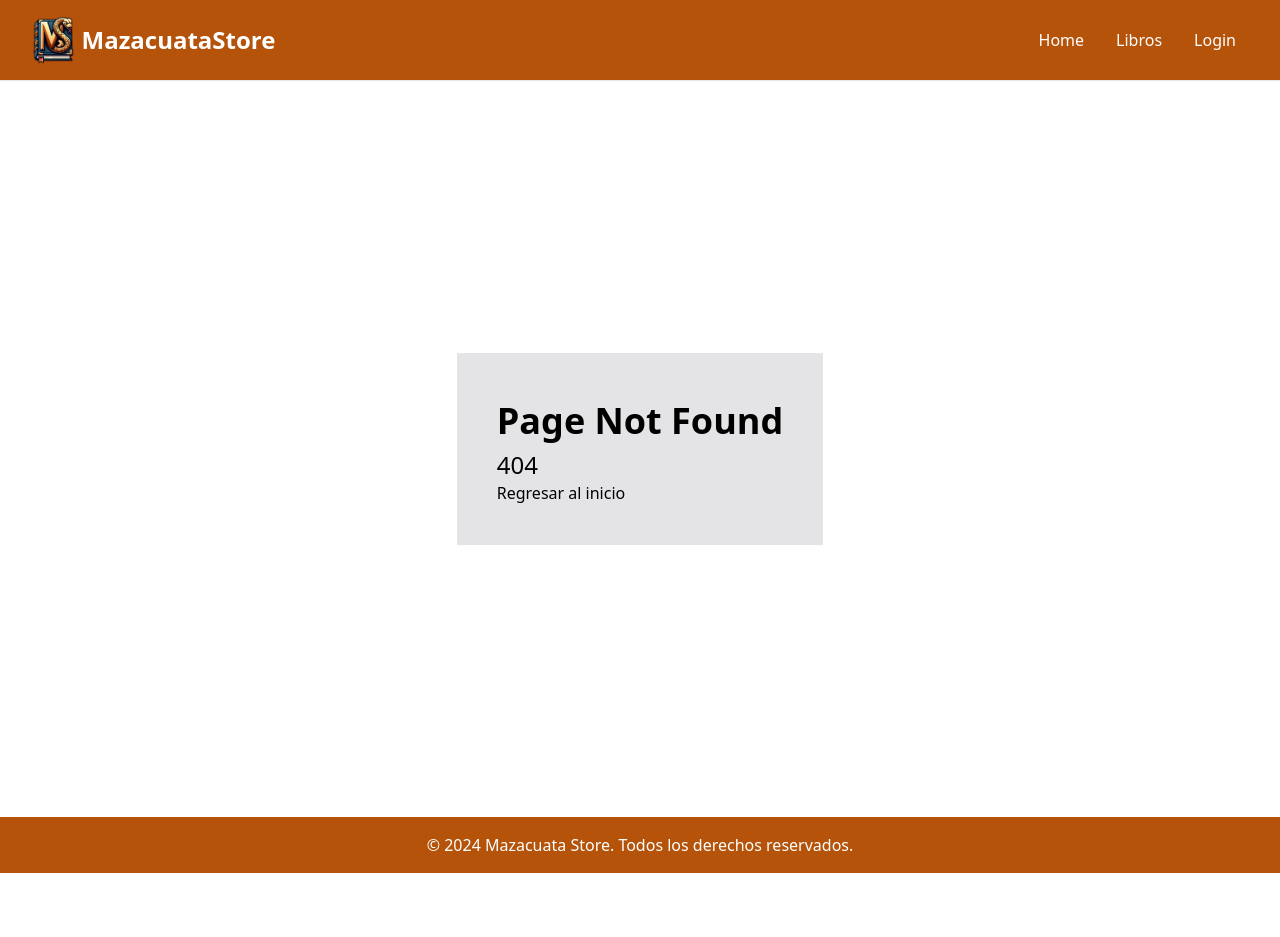
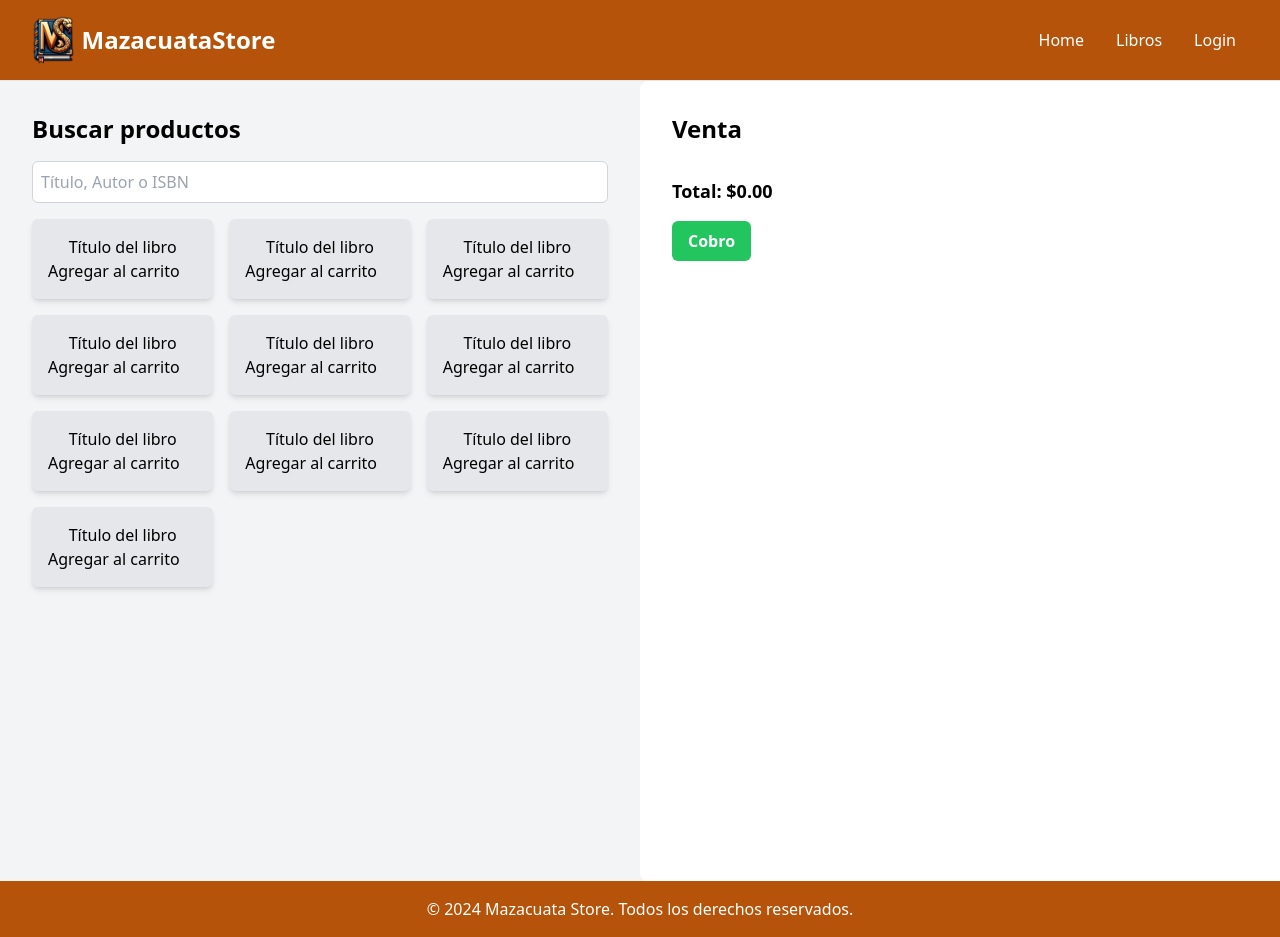
Before and after one commit to LArkadia/-MazacuataStore-, a React (Vite) app in the folder frontend/: page /puntodeventa in a window 1280 px wide. Before the commit this address had no page. Before the commit the page ends 873 px from the top, so only its background shows below. Built offline with nearby package versions, Linux system fonts and the light colour scheme.

Commit message:
Se agregaron pantallas de punto de venta (Ver catalogo, busqueda, total) y buscador de precios

```diff
--- a/frontend/src/App.jsx
+++ b/frontend/src/App.jsx
@@ -7,6 +7,8 @@ import BookPage from "./pages/BookPage";
 import ProfilePage from './pages/ProfilePage';
 import ShopCartPage from "./pages/ShopCartPage";
 import TicketPage from "./pages/TicketPage";
+import Scanner from "./pages/Scanner";
+import POS from "./pages/PointOfSale";
 import { MianContent } from './components/MianContent';
 import NotFound from './pages/NotFound';
 
@@ -22,6 +24,8 @@ const routes=createBrowserRouter(
       <Route path='/profile' element={<ProfilePage/>}/>
       <Route path='/cart' element={<ShopCartPage/>}/>
       <Route path='/ticket' element={<TicketPage/>}/>
+      <Route path='/scanner' element={<Scanner/>}/>
+      <Route path='/puntodeventa' element={<POS/>}/>
       <Route path="*" element={<NotFound/>}/>
     </Route>
   )
--- /dev/null
+++ b/frontend/src/pages/PointOfSale.jsx
@@ -0,0 +1,77 @@
+import React, { useState } from 'react';
+
+function PointOfSale() {
+  const [cartItems, setCartItems] = useState([]); // Estado para los libros en el carrito
+  const [searchTerm, setSearchTerm] = useState(''); // Estado para el término de búsqueda
+
+  // Función para manejar la búsqueda
+  const handleSearch = (event) => {
+    setSearchTerm(event.target.value);
+  };
+
+  // Función para agregar un libro al carrito
+  const addToCart = (book) => {
+    setCartItems([...cartItems, book]);
+  };
+
+  // ... (otras funciones para modificar cantidad, eliminar del carrito, etc.)
+
+  return (
+    <div className="flex h-screen bg-gray-100">
+      {/* Sección de búsqueda de productos */}
+      <div className="w-1/2 p-8">
+        <h2 className="text-2xl font-semibold mb-4">Buscar productos</h2>
+        <input
+          type="text"
+          placeholder="Título, Autor o ISBN"
+          className="w-full p-2 rounded-md border border-gray-300"
+          value={searchTerm}
+          onChange={handleSearch}
+        />
+
+        {/* Resultados de la búsqueda (libros) */}
+        <div className="grid grid-cols-3 gap-4 mt-4">
+          {/* Mapea los resultados de la búsqueda y muestra cada libro */}
+          {[...Array(10)].map((_, index) => (
+            <div key={index} className="bg-gray-200 rounded-md p-4 shadow-md">
+              <p className="text-center">Título del libro</p>
+              <button onClick={() => addToCart({ title: 'Título del libro', price: 200 })}>
+                Agregar al carrito
+              </button>
+            </div>
+          ))}
+        </div>
+      </div>
+
+      {/* Sección de venta */}
+      <div className="w-1/2 p-8 bg-white rounded-l-lg">
+        <h2 className="text-2xl font-semibold mb-4">Venta</h2>
+
+        {/* Artículos en el carrito */}
+        {cartItems.map((item, index) => (
+          <div key={index} className="flex justify-between items-center mb-4">
+            <div>
+              <p>{item.title}</p>
+              <p className="text-gray-600">ISBN: {/* Mostrar ISBN */}</p>
+            </div>
+            <div className="flex items-center">
+              <button className="px-2 py-1 bg-blue-500 text-white rounded-md">-</button>
+              <span className="mx-2">{item.quantity || 1}</span>
+              <button className="px-2 py-1 bg-blue-500 text-white rounded-md">+</button>
+              <p className="ml-4">${item.price.toFixed(2)}</p>
+            </div>
+          </div>
+        ))}
+
+        <div className="mt-8">
+          <p className="text-lg font-semibold">Total: ${cartItems.reduce((total, item) => total + item.price, 0).toFixed(2)}</p>
+          <button className="bg-green-500 hover:bg-green-700 text-white font-bold py-2 px-4 rounded-md mt-4">
+            Cobro
+          </button>
+        </div>
+      </div>
+    </div>
+  );
+}
+
+export default PointOfSale;
--- /dev/null
+++ b/frontend/src/pages/Scanner.jsx
@@ -0,0 +1,46 @@
+import React, { useState } from 'react';
+import bookImage from '../assets/IMG/mazacuataBoss.png'; // Reemplaza con la ruta de tu imagen
+
+function Scanner() {
+  const [isbn, setIsbn] = useState('');
+
+  const handleSearch = () => {
+    console.log(`Buscando precio para ISBN: ${isbn}`);
+  };
+
+  return (
+    <div className=" min-h-screen flex flex-col md:flex-row items-center justify-center p-8">
+      <div className="flex items-center justify-center md:w-1/2"> {/* Contenedor de la imagen */}
+        <img
+          src={bookImage}
+          alt="Imagen de libro"
+          className="w-64 h-96 "
+        />
+      </div>
+      <div className=" p-8  md:w-1/2 flex flex-col items-center justify-center"> {/* Contenedor del texto y formulario */}
+        <h1 className="text-4xl font-semibold mb-4 text-gray-800">
+          ¿No encuentras el precio de un libro?
+        </h1>
+        <p className="text-lg mb-6 text-gray-600">Ingresa su ISBN</p>
+
+        <div className="flex items-center rounded-md shadow-md">
+          <input
+            type="text"
+            placeholder="ISBN"
+            className="py-2 px-4 rounded-l-md focus:outline-none focus:ring focus:border-blue-300"
+            value={isbn}
+            onChange={(e) => setIsbn(e.target.value)}
+          />
+          <button
+            onClick={handleSearch}
+            className="bg-blue-500 hover:bg-blue-700 text-white font-bold py-2 px-4 rounded-r-md"
+          >
+            Buscar
+          </button>
+        </div>
+      </div>
+    </div>
+  );
+}
+
+export default Scanner;
```
